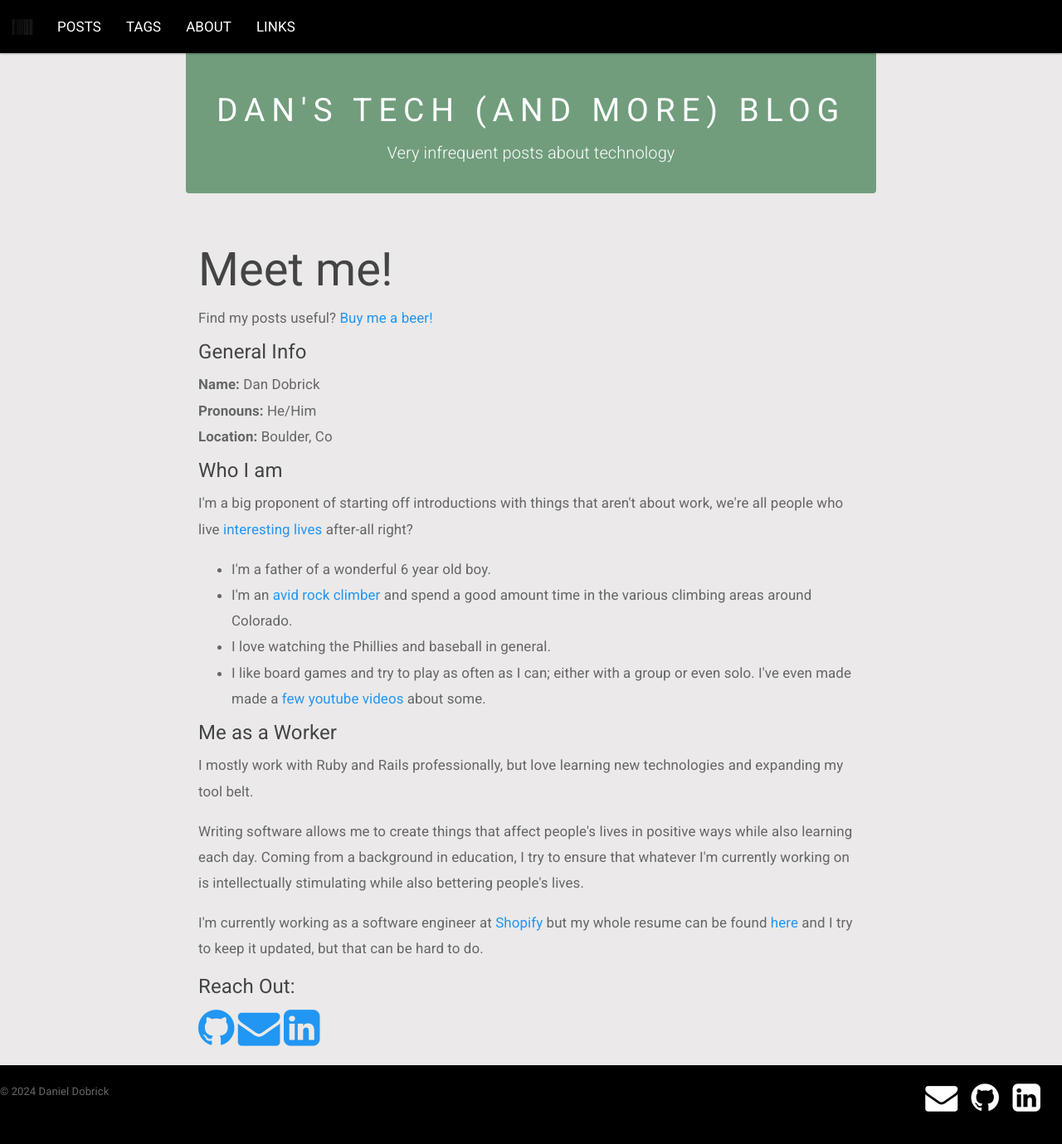
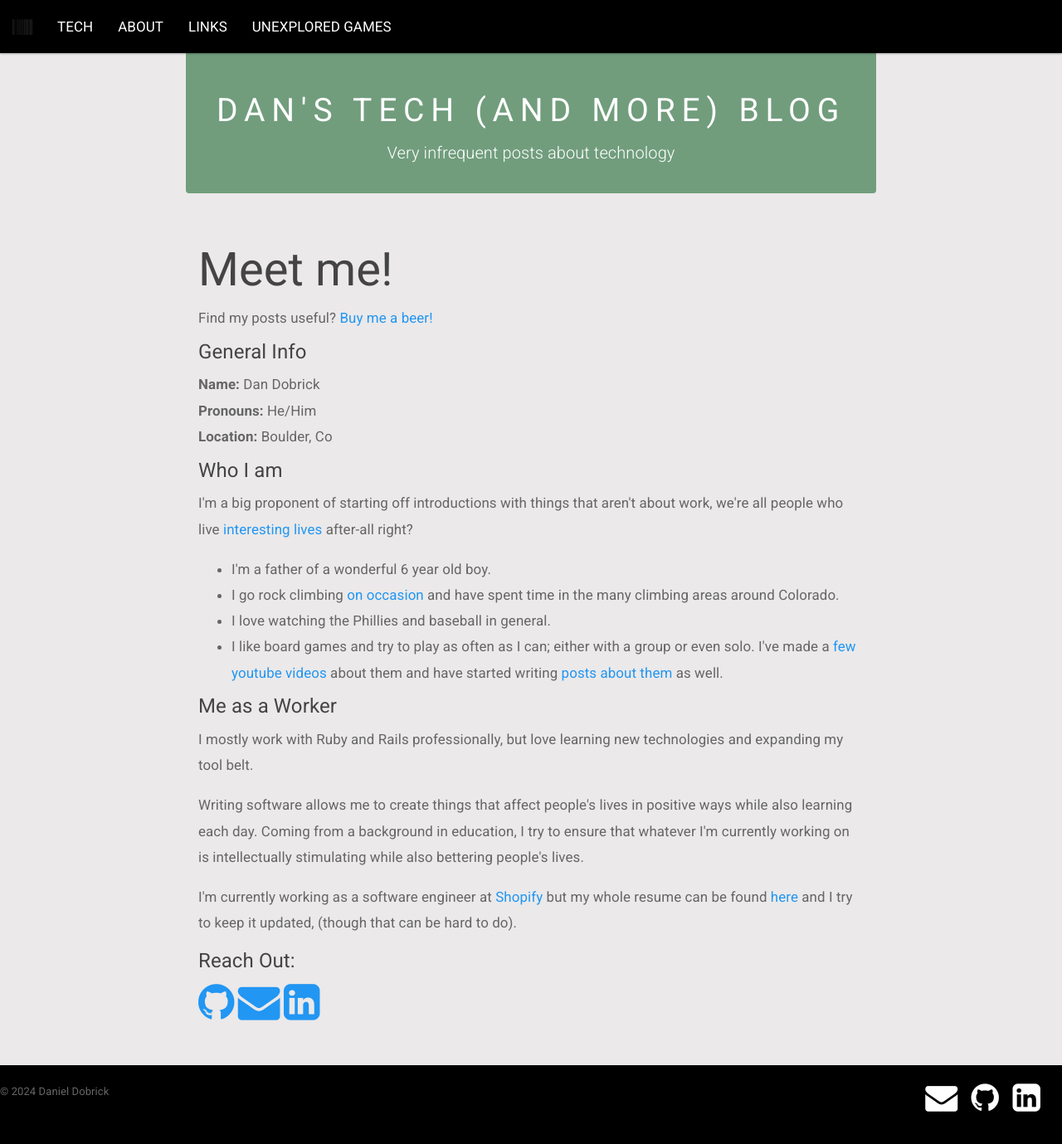
Before and after one commit to DanDobrick/blog, a Jekyll site: the page built from _pages/about.html, in a window 1280 px wide and 1388 px high. Shown: the top 1379 px of the window at 83% size. Built offline with Jekyll 4.4.1, drawn with Linux system fonts in a browser that asks for light colours.

Commit message:
Add unexplored games and Ameoba Wars post

```diff
--- a/_config.yml
+++ b/_config.yml
@@ -13,8 +13,7 @@
 
 title: Dan's Tech (and more) Blog
 name: Dan's Tech (and more) Blog
-description:
-  Very infrequent posts about technology and sometimes boardgames
+description: Very infrequent posts about technology
 baseurl: /blog
 github_username: DanDobrick
 
@@ -49,5 +48,10 @@
 permalink: /posts/:title/
 excerpt_separator: <!--more-->
 author: https://dandobrick.com/
+collections:
+  unexplored_games:
+    output: true
+    permalink: /:collection/:path/
+
 
 host: 0.0.0.0
--- a/_data/settings.yml
+++ b/_data/settings.yml
@@ -1,12 +1,12 @@
 menu:
-  - name: Posts
+  - name: Tech
     link: /
-  - name: Tags
-    link: /tags
   - name: About
     link: /about
   - name: Links
     link: /links
+  - name: Unexplored Games
+    link: /unexplored-games
   # - name: Contact
   #   link: /contact
   # - name: submenu example
--- a/_includes/header.html
+++ b/_includes/header.html
@@ -49,12 +49,23 @@
 	</nav>
 
 	<div class="jumbotron clearfix">
+		{% if page.collection == "unexplored_games" }
+			{% assign site_title = "Unexplored Games" %}
+			{% assign site_title = "Unexplored Games" %}
+			{% assign description = "Discussions of lesser-known and unique board games" %}
+			{% assign home_url = {{site.baseurl}}"/unexplored_games" %}
+		{% else %}
+		  {% assign site_title = site.title %}
+			{% assign description = site.description %}
+			{% assign home_url = site.baseurl %}
+		{% endif %}
+
 		{% if page.is_post %}
-			<div class="post-site-title"><a href="/blog/">{{ site.title }}</a></div>
+			<div class="post-site-title"><a href={{home_url}}>{{ site_title }}</a></div>
 		{% else %}
-			<h1 class="text-center">{{ site.title }}</h1>
+			<h1 class="text-center">{{ site_title }}</h1>
 			<div>
-				<p class="top-desc">Very infrequent posts about technology</p>
+				<p class="top-desc">{{ description }}</p>
 			</div>
 		{% endif %}
 	</div>
--- a/_pages/about.html
+++ b/_pages/about.html
@@ -27,15 +27,15 @@
     I'm a father of a wonderful {{ age }} year old boy.
   </li>
   <li>
-    I'm an <a href="https://www.mountainproject.com/user/201108776/dan-d" target="_blank" ref="nofollow noopener">avid rock climber</a> and spend a good amount time in the various climbing areas around Colorado.
+    I go rock climbing <a href="https://www.mountainproject.com/user/201108776/dan-d" target="_blank" ref="nofollow noopener">on occasion</a> and have spent time in the many climbing areas around Colorado.
   </li>
   <li>
     I love watching the Phillies and baseball in general.
   </li>
   <li>
-    I like board games and try to play as often as I can; either with a group or even solo. I've even made made a
+    I like board games and try to play as often as I can; either with a group or even solo. I've made a
     <a href="https://www.youtube.com/@unexploredgames6028" target="_blank" ref="nofollow noopener">few youtube
-      videos</a> about some.
+      videos</a> about them and have started writing <a href="/unexplored-games/" target="_blank" ref="nofollow noopener">posts about them</a> as well.
   </li>
 </ul>
 
@@ -52,7 +52,7 @@
   I'm currently working as a software engineer at <a href="https://www.shopify.com/" target="_blank"
     ref="nofollow noopener">Shopify</a> but my whole resume can be found <a href="https://dandobrick.com/assets/Dan_Dobrick_resume_2024.pdf" target="_blank"
     ref="nofollow noopener">here</a> and I try to keep
-  it updated, but that can be hard to do.
+  it updated, (though that can be hard to do).
 </p>
 
 <h4>Reach Out:</h4>
--- a/_pages/links.html
+++ b/_pages/links.html
@@ -27,6 +27,8 @@
         <li><a href="https://ohhelloana.blog/fix-noisy-book/" target="_blank" ref="nofollow noopener">How to fix a noisy book</a> - The author fixes a toy from the thrift store and talks about how.</li>
       </ul>
     </li>
+    <li><a href="https://www.neinadobrick.com" target="_blank" ref="nofollow noopener">https://www.neinadobrick.com/</a> - Shamelessly promoting my wife's writing website.</li>
+    <li><a href="https://matthiasott.com/" target="_blank" ref="nofollow noopener">https://matthiasott.com/</a> - Author of the blog post quoted above.</li>
     <li><a href="https://theforest.link/" target="_blank" ref="nofollow noopener">https://theforest.link/</a> - click a button and be redirected to a random small site or blog.</li>
   </ul>
 
```
Also changed, not shown: other parts of _pages/links.html (+1 -1 lines), _drafts/2024-04-26-instance-variable-and-testing-rake-tasks.md (added, +24 -0 lines), _drafts/2024-04-26-sinatra-server-on-nearlyfreespeech-hosting.md (added, +37 -0 lines), _pages/unexplored_games_index.html (added, +30 -0 lines), _unexplored_games/2024-08-25-amoeba-wars.md (added, +84 -0 lines), README.md, assets/images/unexplored_games/amoeba-wars/4-player-map.jpg (added), assets/images/unexplored_games/amoeba-wars/battle.jpg (added), assets/images/unexplored_games/amoeba-wars/box.jpg (added), assets/images/unexplored_games/amoeba-wars/power-cards.jpg (added), assets/images/unexplored_games/amoeba-wars/ships-on-map.jpg (added), assets/images/unexplored_games/amoeba-wars/top.jpg (added).
